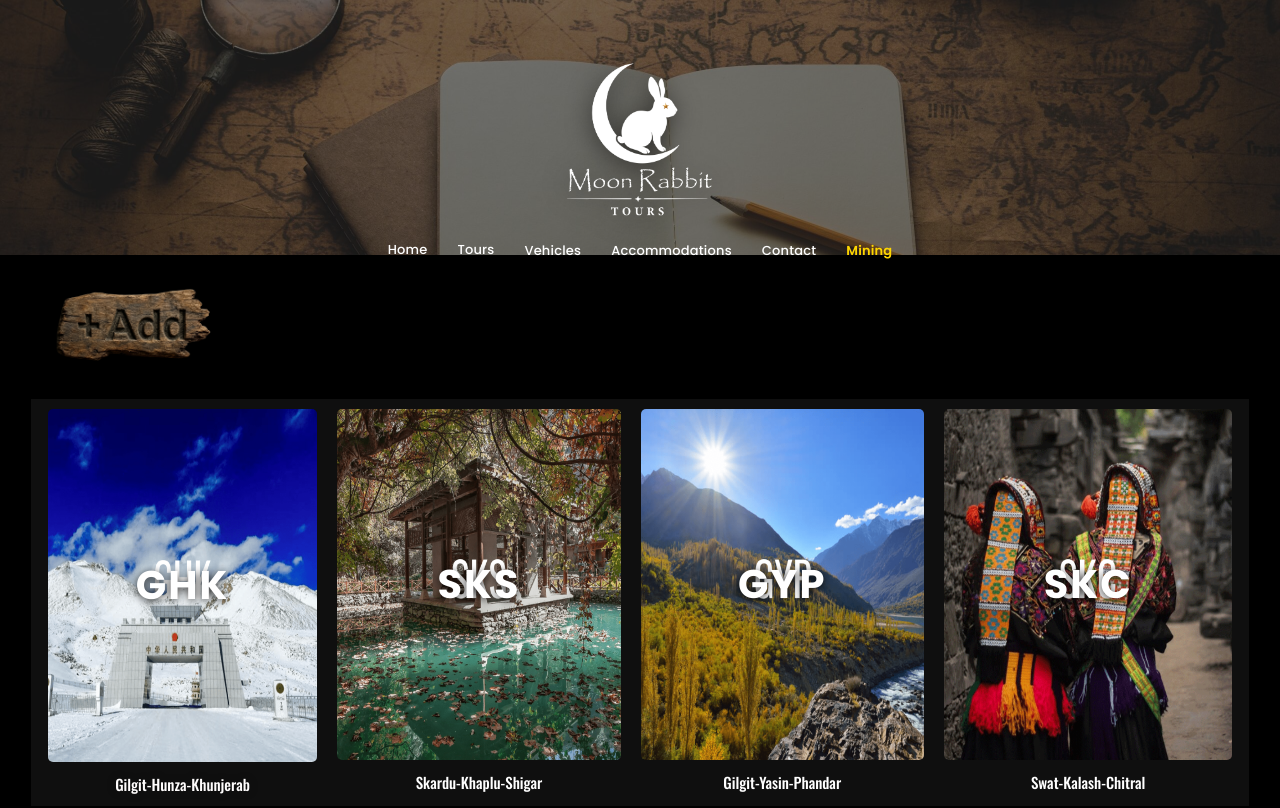
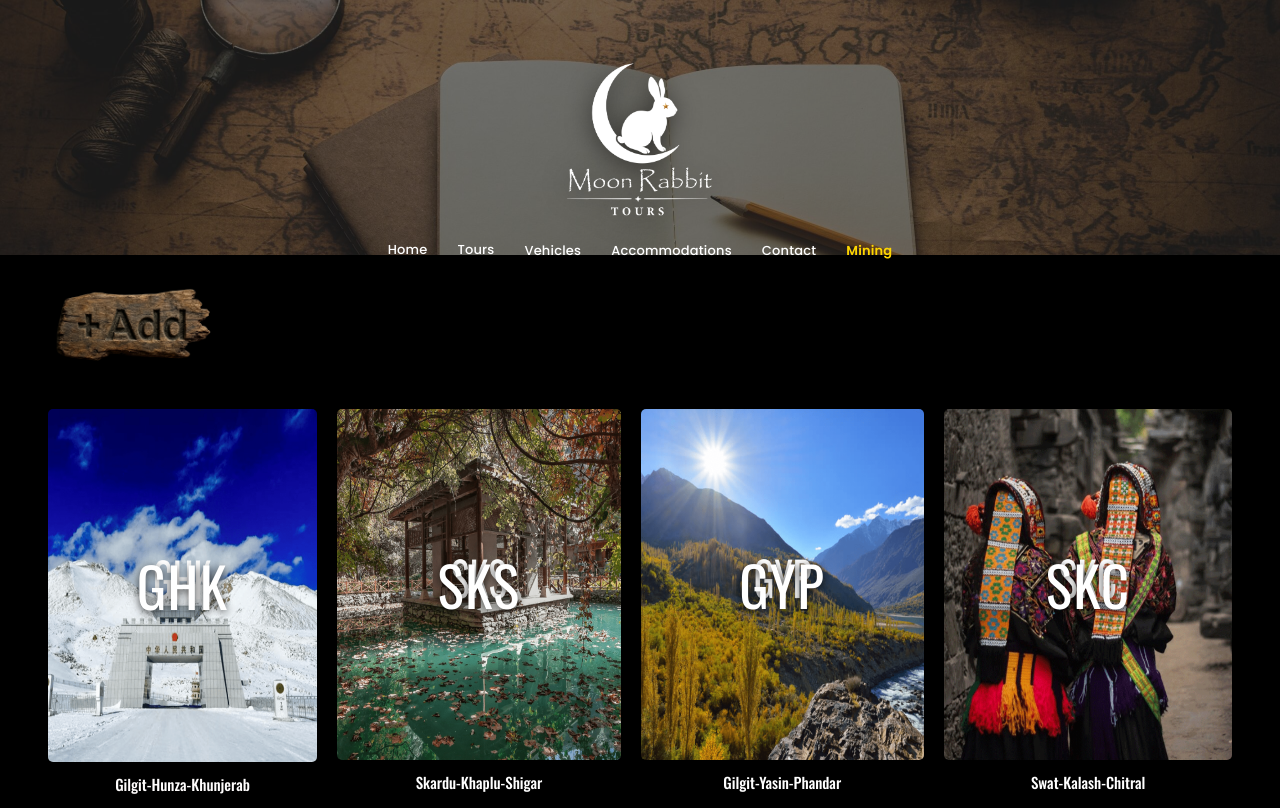
Before and after one commit to msaadfall25bsse/moon-rabbit-tour, a Next.js app: page /tour in a window 1280 px wide. Shown: the top 808 px of the page. Built offline with nearby package versions, Linux system fonts and the light colour scheme.

Commit message:
Refine Tour section layout to match pure black reference and update text overlay to use Oswald font

```diff
--- a/app/tour/page.tsx
+++ b/app/tour/page.tsx
@@ -161,7 +161,7 @@ export default function TourPage() {
 function TourRow({ tours }: { tours: Tour[] }) {
   return (
     <section className="w-full bg-black p-2.5">
-      <div className="mx-auto flex w-full flex-wrap justify-center bg-[#0f0f0f] px-5 md:w-[96.645%] md:flex-nowrap">
+      <div className="mx-auto flex w-full flex-wrap justify-center px-5 md:w-[96.645%] md:flex-nowrap">
         {tours.map((tour) => (
           <TourCard key={tour.slug} tour={tour} />
         ))}
@@ -192,7 +192,7 @@ function TourCard({ tour }: { tour: Tour }) {
           />
           {/* Text Overlay for Abbreviation */}
           <div className="pointer-events-none absolute inset-0 flex items-center justify-center transition-transform duration-[300ms] group-hover:scale-110">
-            <span className="text-[32px] md:text-[40px] font-bold text-white drop-shadow-[0_2px_4px_rgba(0,0,0,0.8)] tracking-wider">
+            <span className="text-[40px] md:text-[55px] font-[family-name:var(--font-oswald)] font-normal text-white drop-shadow-[0_2px_4px_rgba(0,0,0,0.8)] tracking-wide">
               {tour.slug.toUpperCase()}
             </span>
           </div>
```
